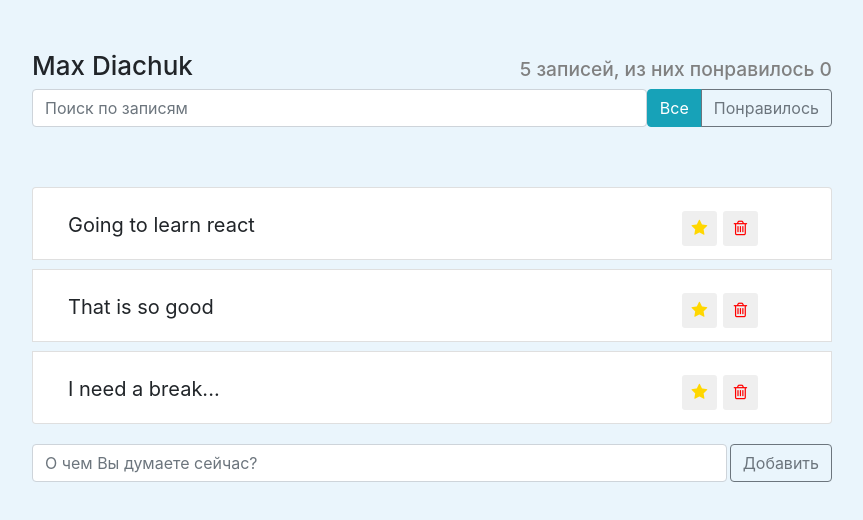
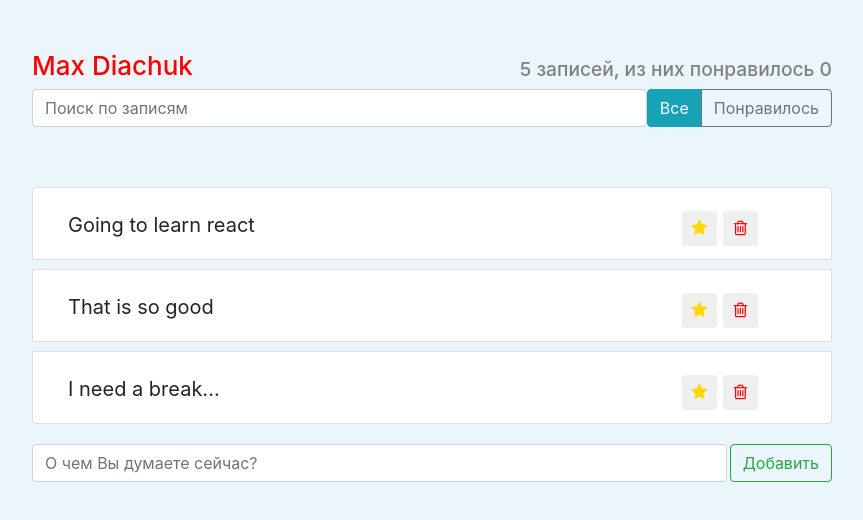
Before and after one commit to freeman3s/lessons, a React app in the folder 3/: page / in a window 1280 px wide. Shown: the whole page, without its empty margins (208-1071 px from the left). Built offline with nearby package versions, Linux system fonts and the light colour scheme.

Commit message:
lesson 5

```diff
--- a/3/package.json
+++ b/3/package.json
@@ -3,9 +3,13 @@
   "version": "0.1.0",
   "private": true,
   "dependencies": {
+    "bootstrap": "^4.3.1",
     "react": "^16.8.6",
     "react-dom": "^16.8.6",
-    "react-scripts": "3.0.1"
+    "react-id-generator": "^0.1.6",
+    "react-scripts": "3.0.1",
+    "reactstrap": "^8.0.0",
+    "styled-components": "^4.3.1"
   },
   "scripts": {
     "start": "react-scripts start",
--- a/3/src/components/app-header/app-header.css
+++ b/3/src/components/app-header/app-header.css
@@ -5,8 +5,6 @@
 }
 
 .app-header h1 {
-  /* width: 150px;
-  height: 150px; */
   font-size: 26px;
 }
 
--- a/3/src/components/app-header/app-header.js
+++ b/3/src/components/app-header/app-header.js
@@ -1,13 +1,31 @@
 import React from 'react';
 
 import './app-header.css';
+import styled from 'styled-components';
+
+const Header = styled.div`
+    display: flex;
+    align-items: flex-end;
+    justify-content: space-between;
+    h1 {
+        font-size: 26px;
+        color: ${props => props.colored ? 'red' : 'black'};
+        :hover {
+            color: green;
+        }
+    }
+    h2 {
+        font-size: 1.2rem;
+        color: grey;
+    }
+`
 
 const AppHeader = () => {
     return (
-        <div className="app-header d-flex">
+        <Header colored >
             <h1>Max Diachuk</h1>
             <h2>5 записей, из них понравилось 0</h2>
-        </div>
+        </Header>
     )
 }
 
--- a/3/src/components/app/app.js
+++ b/3/src/components/app/app.js
@@ -1,4 +1,5 @@
-import React from 'react';
+import React, {Component} from 'react';
+import idGenerator from 'react-id-generator';
 
 import AppHeader from '../app-header';
 import SearchPanel from '../search-panel';
@@ -7,26 +8,73 @@ import PostList from '../post-list';
 import PostAddForm from '../post-add-form';
 
 import './app.css';
+import styled from 'styled-components';
 
-const App = () => {
+const AppBlock = styled.div`
+    margin: 0 auto;
+    max-width: 800px;
+`
 
-    const data = [
+export default class App extends Component {
+    constructor(props) {
+        super(props);
+        this.state = {
+            data: [
                 {label: 'Going to learn react', important: true, id:1 },
                 {label: 'That is so good', important: false, id:2 },
                 {label: 'I need a break...', important: false, id:3 }
-    ];
+            ]
+        }
+        this.deleteItem = this.deleteItem.bind(this);
+        this.addItem = this.addItem.bind(this);
+    }
 
+    deleteItem(id) {
+        this.setState(({data}) => {
+            const index = data.findIndex(elem => elem.id === id);
+
+            const before = data.slice(0, index);
+            const after = data.slice(index + 1);
+
+            const newArr = [...before, ...after];
+
+            return {
+                data: newArr
+            }
+        });
+    }
+
+    addItem(body) {
+        const newItem = {
+            label: body,
+            important: false,
+            id: idGenerator()
+        }
+
+        this.setState(({data}) => {
+            const newArr = [...data, newItem];
+            return {
+                data: newArr
+            }
+        })
+    }
+
+    render() {
         return (
-        <div className="app">
+            <AppBlock className="app">
                 <AppHeader/>
                 <div className="search-panel d-flex">
                     <SearchPanel/>
                     <PostStatusFilter/>
                 </div>
-            <PostList posts={data} />
-            <PostAddForm/>
-        </div>
+                <PostList
+                    posts={this.state.data}
+                    onDelete={ this.deleteItem }
+                />
+                <PostAddForm
+                    onAdd={ this.addItem }
+                />
+            </AppBlock>
         )
     }
-
-export default App;
+}
--- a/3/src/components/post-add-form/post-add-form.js
+++ b/3/src/components/post-add-form/post-add-form.js
@@ -1,20 +1,24 @@
 import React from 'react';
+import { Button } from 'reactstrap';
 
 import './post-add-form.css';
 
-const PostAddForm = () => {
+const PostAddForm = ({onAdd}) => {
     return (
-        <form className="bottom-panel d-flex">
+        <div className="bottom-panel d-flex">
             <input
                 type="text"
                 placeholder="О чем Вы думаете сейчас?"
                 className="form-control new-post-label"
             />
-            <button
+            <Button
+                outline
+                color="success"
                 type="submit"
-                className="btn btn-outline-secondary">
-                Добавить</button>
-        </form>
+                className="btn btn-outline-secondary"
+                onClick={() => onAdd('hello')}>
+                Добавить</Button>
+        </div>
     )
 }
 
--- a/3/src/components/post-list-item/post-list-item.js
+++ b/3/src/components/post-list-item/post-list-item.js
@@ -26,7 +26,7 @@ export default class PostListItem extends Component {
     }
 
     render() {
-        const {label} = this.props;
+        const {label, onDelete} = this.props;
         const {important, like} = this.state;
         let classNames = 'app-list-item d-flex justify-content-between';
 
@@ -53,7 +53,8 @@ export default class PostListItem extends Component {
                     </button>
                     <button
                         type="button"
-                        className="btn-trash btn-sm">
+                        className="btn-trash btn-sm"
+                        onClick={onDelete}>
                             <i className="fa fa-trash-o"></i>
                     </button>
                     <i className="fa fa-heart"></i>
--- a/3/src/components/post-list/post-list.js
+++ b/3/src/components/post-list/post-list.js
@@ -1,9 +1,10 @@
 import React from 'react';
 
 import PostListItem from '../post-list-item';
+import { ListGroup } from 'reactstrap';
 import './post-list.css'
 
-const PostList = ({posts}) => {
+const PostList = ({posts, onDelete}) => {
 
     let elements = posts.filter( item => typeof item === 'object' );
 
@@ -11,15 +12,18 @@ const PostList = ({posts}) => {
         const {id, ...itemProps} = item;
         return (
             <li key={id} className='list-group-item'>
-                <PostListItem {...itemProps} />
+                <PostListItem
+                    {...itemProps}
+                    onDelete={() => onDelete(id) }
+                />
             </li>
         )
     });
 
     return (
-        <ul className="app-list list-group">
+        <ListGroup className="app-list">
             {elements}
-        </ul>
+        </ListGroup>
     )
 }
 
--- a/3/src/index.js
+++ b/3/src/index.js
@@ -1,5 +1,6 @@
 import React from 'react';
 import ReactDOM from 'react-dom';
+import 'bootstrap/dist/css/bootstrap.css';
 import './index.css';
 import App from './components/app/';
 
```
Also changed, not shown: 1 other file. Lines whose indentation alone changed are shown as unchanged.
